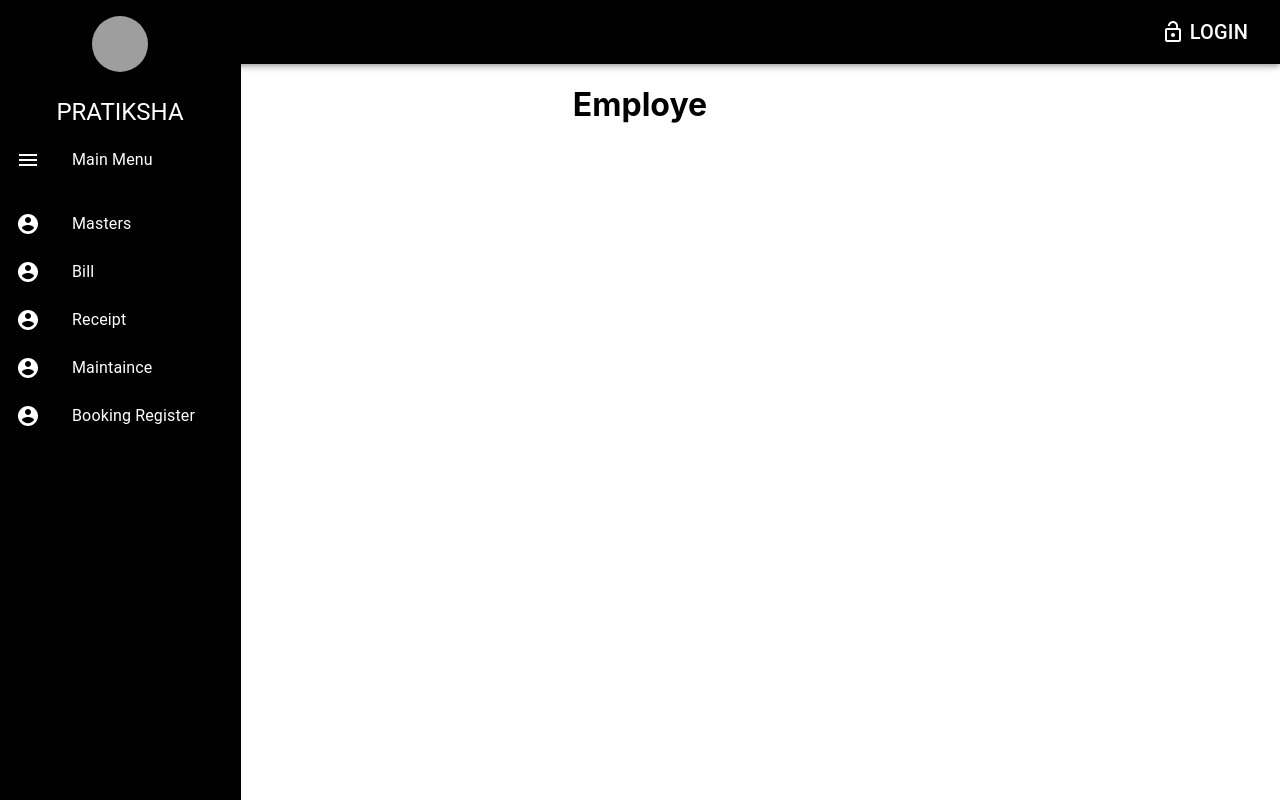
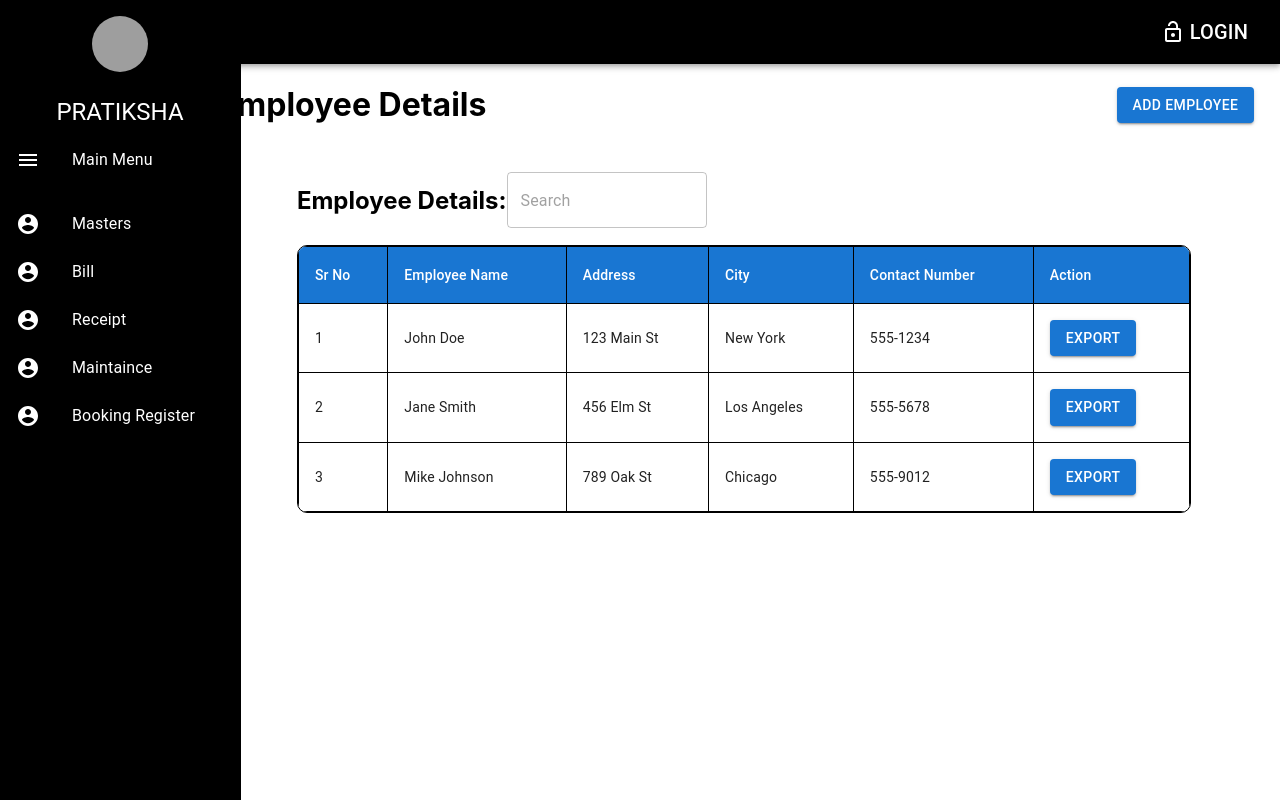
Before and after one commit to Jayeshwadkar/Pratiksha-, a React (Create React App) app in the folder Pratiksha/client/: page /employee in a window 1280 px wide. Built offline with nearby package versions, Linux system fonts and the light colour scheme; grey boxes are pictures that could not be loaded.

Commit message:
commit
added employee table

```diff
--- a/Pratiksha/client/src/Components/Sidebar.js
+++ b/Pratiksha/client/src/Components/Sidebar.js
@@ -132,7 +132,7 @@ const Sidebar = () => {
                 <ListItemIcon>
                   <AccountCircleIcon className={classes.icon} />
                 </ListItemIcon>
-                <ListItemText primary="Larry Permit" className={classes.text} />
+                <ListItemText primary="Lorry Permit" className={classes.text} />
               </ListItem>
             </div>
           )}
--- a/Pratiksha/client/src/Pages/Master/Employe.js
+++ b/Pratiksha/client/src/Pages/Master/Employe.js
@@ -1,12 +1,60 @@
-import React from 'react'
+import React from 'react';
+import { Table, TableBody, TableCell, TableContainer, TableHead, TableRow, TextField } from '@mui/material';
+import Button from '@mui/material/Button';
 
-const Employe = () => {
+const Employee = () => {
+  const employees = [
+    { id: 1, name: "John Doe", address: "123 Main St", city: "New York", contact: "555-1234" },
+    { id: 2, name: "Jane Smith", address: "456 Elm St", city: "Los Angeles", contact: "555-5678" },
+    { id: 3, name: "Mike Johnson", address: "789 Oak St", city: "Chicago", contact: "555-9012" },
+    // Add more employee data as needed
+  ];
+
   return (
     <>
-        <h1>Employe</h1>
+      <div style={{ display: "flex", justifyContent: "space-between", alignItems: "center", marginRight: '2%', marginLeft: '17%' }}>
+        <h1>Employee Details</h1>
+        <Button variant="contained" size="medium">Add Employee</Button>
+      </div>
+      <div style={{ display: "flex", justifyContent: "center", alignItems: "center" }}>
+        <div style={{  padding: "20px", borderRadius: "10px" }}>
+          <div style={{ display: "flex", alignItems: "center", marginBottom: "10px" }}>
+            <h2>Employee Details:</h2>
+            <TextField type="text" placeholder="Search" variant="outlined" style={{ width: "200px", marginRight: "10px" }} />
+          </div>
+          <TableContainer style={{ border: "1px solid #000000", borderRadius: "10px", width: "130%" }}>
+            <Table>
+              <TableHead>
+                <TableRow>
+                  <TableCell style={{ border: "1px solid #000000", backgroundColor: '#1976d2',color:'white' }}>Sr No</TableCell>
+                  <TableCell style={{ border: "1px solid #000000", backgroundColor: '#1976d2',color:'white' }}>Employee Name</TableCell>
+                  <TableCell style={{ border: "1px solid #000000", backgroundColor: '#1976d2',color:'white' }}>Address</TableCell>
+                  <TableCell style={{ border: "1px solid #000000", backgroundColor: '#1976d2',color:'white' }}>City</TableCell>
+                  <TableCell style={{ border: "1px solid #000000", backgroundColor: '#1976d2',color:'white' }}>Contact Number</TableCell>
+                  <TableCell style={{ border: "1px solid #000000", backgroundColor: '#1976d2',color:'white' }}>Action</TableCell>
+                </TableRow>
+              </TableHead>
+              <TableBody>
+                {employees.map((employee, index) => (
+                  <TableRow key={employee.id}>
+                    <TableCell style={{ border: "1px solid #000000" }}>{index + 1}</TableCell>
+                    <TableCell style={{ border: "1px solid #000000" }}>{employee.name}</TableCell>
+                    <TableCell style={{ border: "1px solid #000000" }}>{employee.address}</TableCell>
+                    <TableCell style={{ border: "1px solid #000000" }}>{employee.city}</TableCell>
+                    <TableCell style={{ border: "1px solid #000000" }}>{employee.contact}</TableCell>
+                    <TableCell style={{ border: "1px solid #000000" }}>
+                      {/* Action buttons */}
+                      <Button variant='contained'>Export</Button>
+                    </TableCell>
+                  </TableRow>
+                ))}
+              </TableBody>
+            </Table>
+          </TableContainer>
+        </div>
+      </div>
+    </>
+  );
+};
 
-        </>
-  )
-}
-
-export default Employe
+export default Employee;
```
